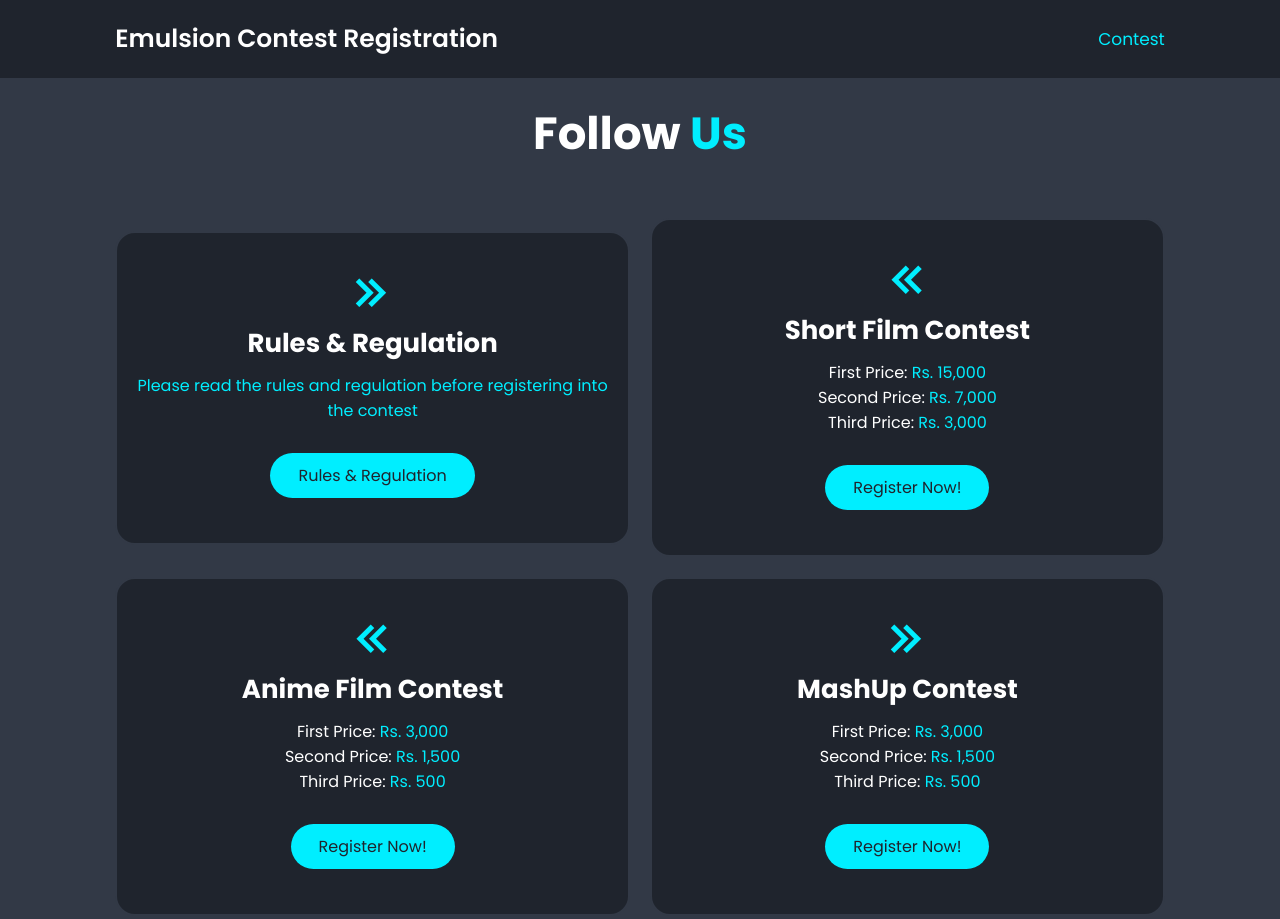
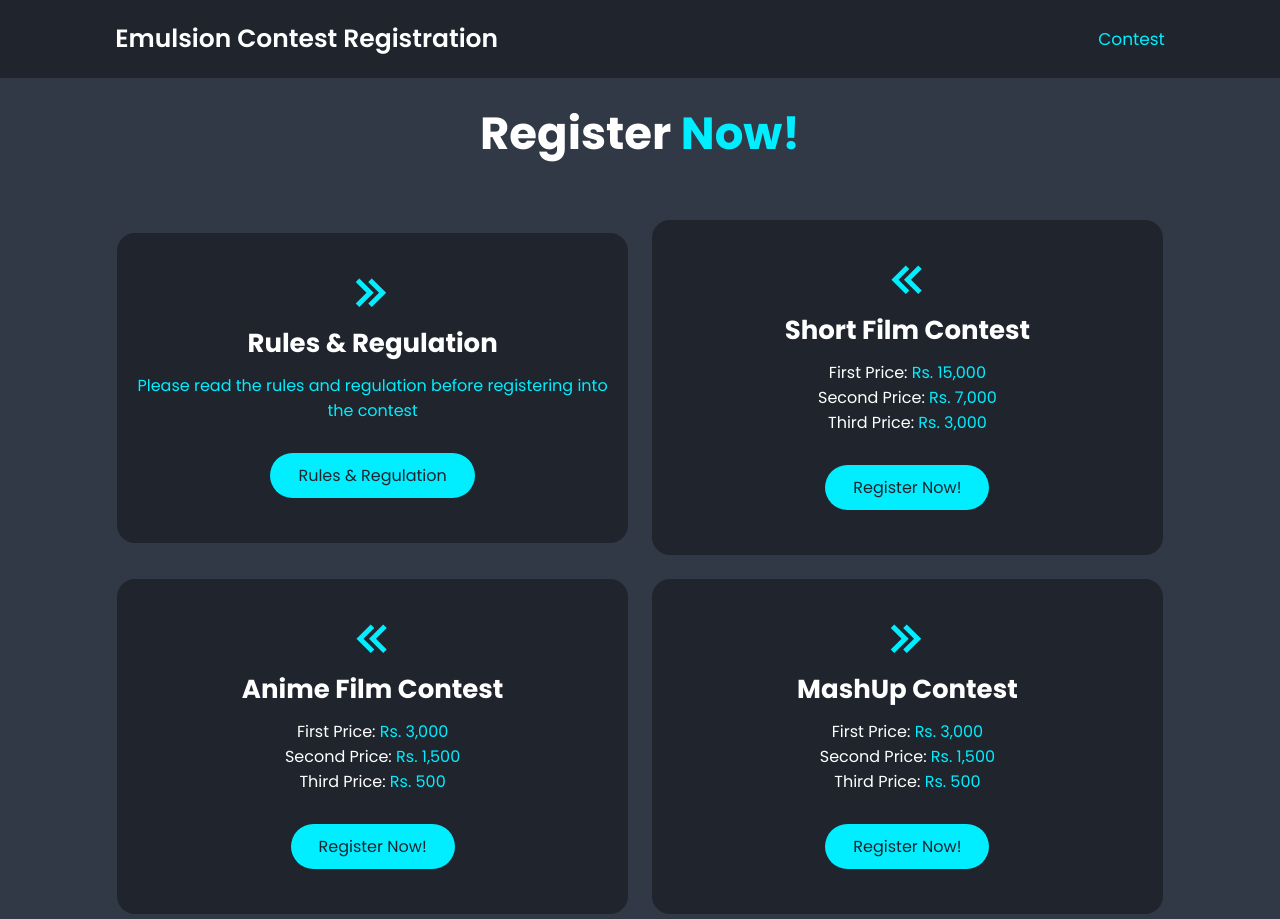
Before and after one commit to EmulsionTheta/contest-registration, a plain HTML site: page index.html in a window 1280 px wide. Shown: the top 919 px of the page. Drawn offline with nearby package versions, Linux system fonts and the light colour scheme.

Commit message:
Update index.html

```diff
--- a/index.html
+++ b/index.html
@@ -26,7 +26,7 @@
     </header>
 
     <section class = "us" id = "us">
-        <h2 class = "heading">Follow <span>Us</span></h2>
+        <h2 class = "heading">Register <span>Now!</span></h2>
 
         <div class = "us-container">
 
```
